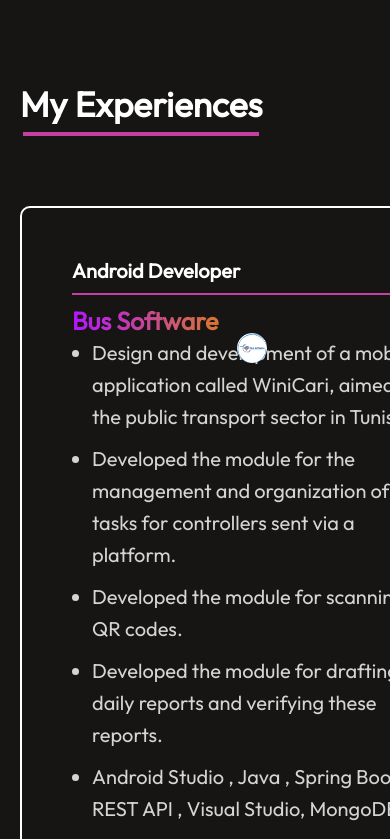
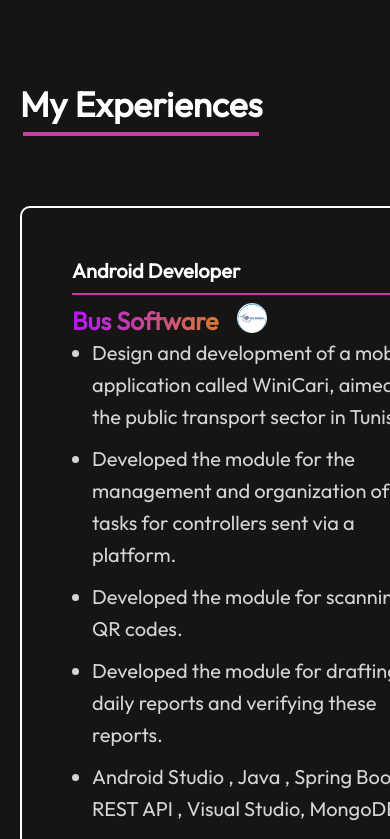
Before and after one commit to arij45/PortfolioWebSite, a React (Vite) app: page / in a window 390 px wide. Shown: the part 2887-3726 px from the top of the page. Built offline with nearby package versions, Linux system fonts and the light colour scheme.

Commit message:
PortfolioWebApplication

```diff
--- a/src/Components/Experiences/Experiences.css
+++ b/src/Components/Experiences/Experiences.css
@@ -168,7 +168,7 @@
       }
 
       .company-icon{
-        top: 120px;
+        top: 90px;
     }
 
       .experiences-format h3{
```
